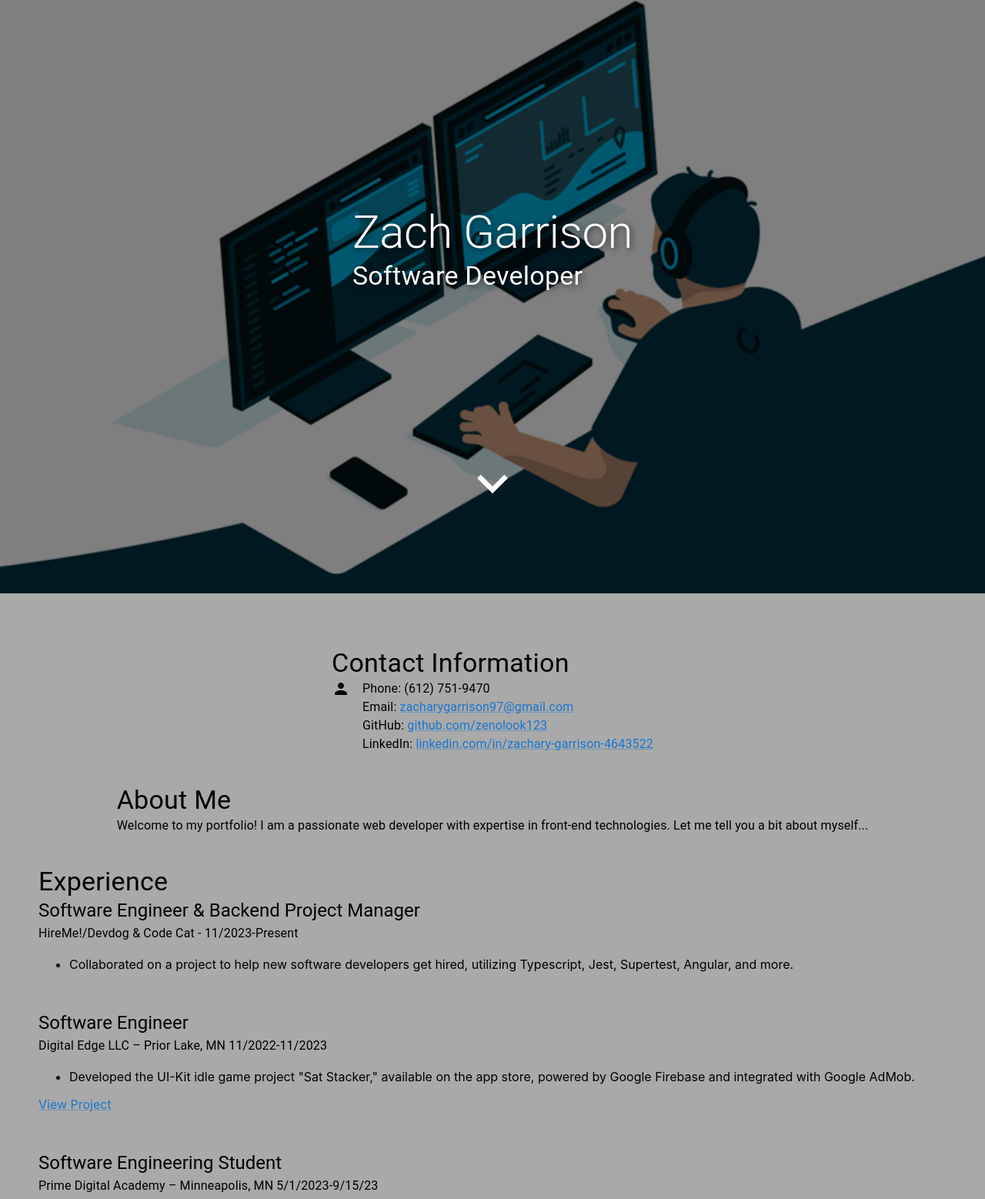
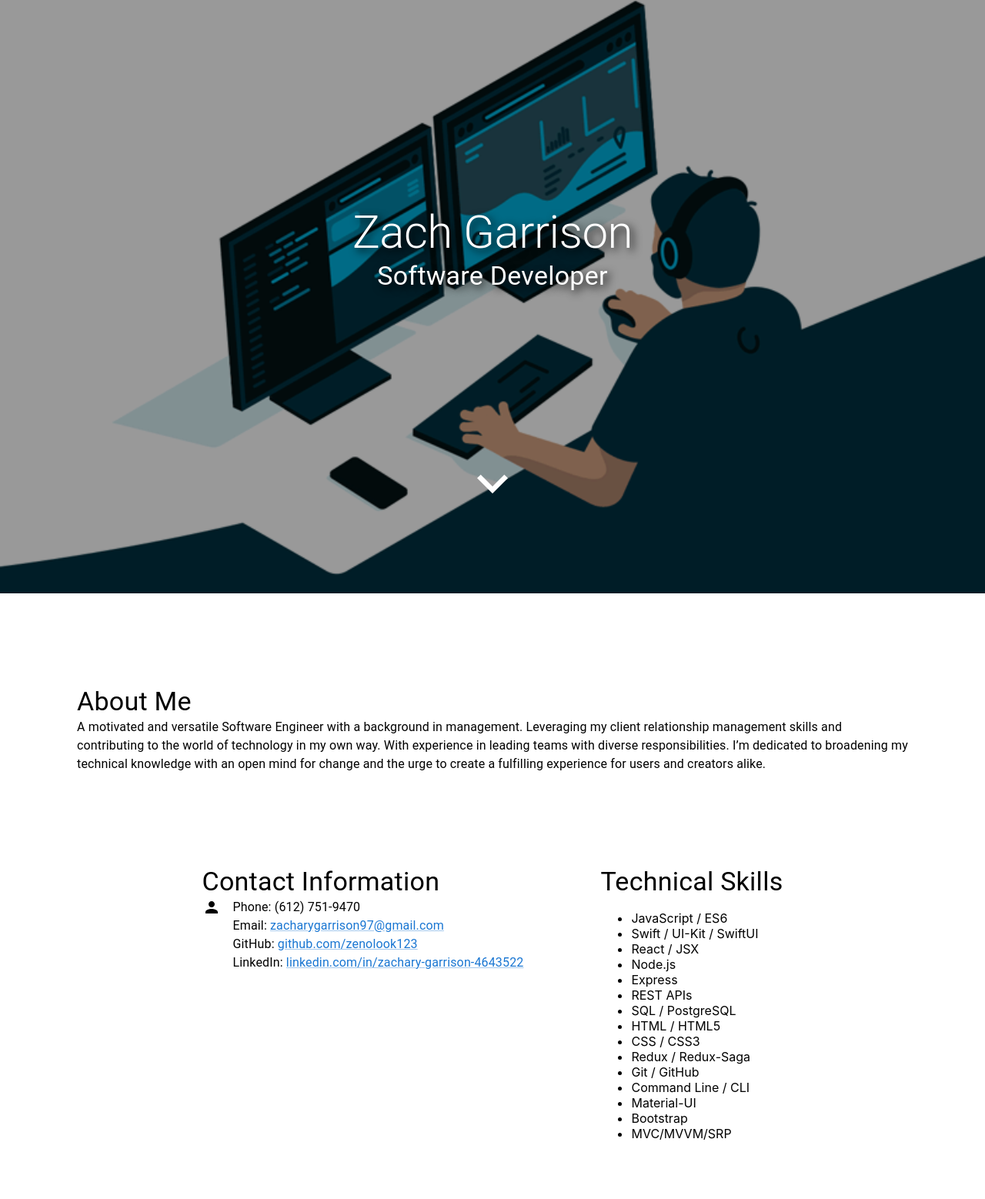
Before and after one commit to zenolook123/Portfolio, a React app: page / in a window 1280 px wide. Shown: the part 29-1587 px from the top of the page at 77% size. Built offline with nearby package versions, Linux system fonts and the light colour scheme.

Commit message:
new layout
changed the layout of the bottom half of the screen, also changed the welcome screen to not have a fade in

```diff
--- a/src/Components/AboutMe/AboutMe.jsx
+++ b/src/Components/AboutMe/AboutMe.jsx
@@ -1,4 +1,4 @@
-import {Typography} from '@mui/material';
+import { Typography } from '@mui/material';
 
 import React, { useEffect } from 'react';
 import { motion, useAnimation } from 'framer-motion';
@@ -27,12 +27,15 @@ const AboutMe = () => {
       }}
     >
       <section className="About">
-<Typography variant="h4" className="App-section-title">About Me</Typography>
-<Typography>
-  Welcome to my portfolio! I am a passionate web developer with expertise in front-end technologies.
-  Let me tell you a bit about myself...
-</Typography>
-</section>
+        <Typography variant="h4" className="App-section-title">About Me</Typography>
+        <Typography>
+          A motivated and versatile Software Engineer with a background in management. Leveraging my client
+          relationship management skills and contributing to the world of technology in my own way. With
+          experience in leading teams with diverse responsibilities. I’m dedicated to broadening my technical
+          knowledge with an open mind for change and the urge to create a fulfilling experience for users and
+          creators alike.
+        </Typography>
+      </section>
     </motion.div>
   );
 };
--- a/src/Components/App/App.css
+++ b/src/Components/App/App.css
@@ -1,21 +1,9 @@
-/* App.css */
 
-.App {
-  display: flex;
-  flex-direction: column;
-  align-items: center;
-  justify-content: center;
-  min-height: 100vh;
-  padding: 50px;
-  box-sizing: border-box;
-}
-
-/* Add spacing between components */
 .App > * {
   margin: 20px 0;
 }
 
-/* Footer styles */
+
 .App-footer {
   margin-top: auto; /* Pushes the footer to the bottom */
   text-align: center; /* Centers the text inside the footer */
@@ -25,7 +13,6 @@
 
 /* Additional global styles for body, etc., can be added here */
 body {
-  background-color: darkgray;
   margin: 0;
   font-family: -apple-system, BlinkMacSystemFont, "Segoe UI", "Roboto", "Oxygen",
     "Ubuntu", "Cantarell", "Fira Sans", "Droid Sans", "Helvetica Neue",
--- a/src/Components/App/App.js
+++ b/src/Components/App/App.js
@@ -18,10 +18,20 @@ function App() {
         exit={{ opacity: 0 }}
         transition={{ duration: 0.5 }}
       >
+        <div style={{ display: 'flex', justifyContent: 'center', padding: '100px' }}>
+          <AboutMe />
+        </div>
+        <div style={{ display: 'flex', justifyContent: 'center' }}>
+          <div style={{marginRight:'100px'}}>
             <ContactInfo />
-          <AboutMe />
+          </div>
+          <div>
+            <TechnicalSkills />
+          </div>
+        </div>
+        <div style={{ display: 'flex', justifyContent: 'center', padding: '100px' }}>
           <Experience />
-          <TechnicalSkills />
+        </div>
         <motion.footer
           className="App-footer"
           initial={{ y: 20, opacity: 0 }}
--- a/src/Components/TechnicalSkills/TechnicalSkills.jsx
+++ b/src/Components/TechnicalSkills/TechnicalSkills.jsx
@@ -34,7 +34,15 @@ const TechnicalSkills = () => {
         <li>Node.js</li>
         <li>Express</li>
         <li>REST APIs</li>
-      {/* Add more skills as needed */}
+        <li>SQL / PostgreSQL</li>
+        <li>HTML / HTML5</li>
+        <li>CSS / CSS3</li>
+        <li>Redux / Redux-Saga</li>
+        <li>Git / GitHub</li>
+        <li>Command Line / CLI</li>
+        <li>Material-UI</li>
+        <li>Bootstrap</li>
+        <li>MVC/MVVM/SRP</li>
     </ul>
   </section>
     </motion.div>
--- a/src/Components/WelcomeScreen/WelcomeScreen.css
+++ b/src/Components/WelcomeScreen/WelcomeScreen.css
@@ -12,14 +12,14 @@
     right: 0;
     bottom: 0;
     left: 0;
-    background: rgba(0, 0, 0, 0.5); /* Overlay color */
-    z-index: 1;
+    background: rgba(0, 0, 0, 0.4); /* Overlay color */
+    z-index: 2;
   }
 
   .welcome-text {
     position: relative;
     z-index: 2;
-    text-shadow: 2px 2px 8px rgba(0, 0, 0, 0.6);
+    text-shadow: 4px 4px 12px rgb(0, 0, 0);
     color: white;
   }
 
--- a/src/Components/WelcomeScreen/WelcomeScreen.jsx
+++ b/src/Components/WelcomeScreen/WelcomeScreen.jsx
@@ -1,7 +1,6 @@
 import React from 'react';
 import { Box, Typography, IconButton } from '@mui/material';
 import KeyboardArrowDownIcon from '@mui/icons-material/KeyboardArrowDown';
-import { motion } from 'framer-motion';
 import './WelcomeScreen.css';
 
 const WelcomeScreen = () => {
@@ -14,18 +13,12 @@ const WelcomeScreen = () => {
 
   return (
     <Box className="welcome-screen" sx={{ height: '100vh', display: 'flex', flexDirection: 'column', justifyContent: 'center', alignItems: 'center' }}>
-      <motion.div
-        initial={{ opacity: 0, scale: 0.8 }}
-        animate={{ opacity: 1, scale: 1 }}
-        transition={{ duration: 2 }}
-      >
         <Typography variant="h2" component="h1" className="welcome-text">
           Zach Garrison
         </Typography>
-        <Typography variant="h4" component="h2" className="welcome-text">
+        <Typography variant="h4" component="h2" className="welcome-text" style={{display:'flex', alignItems:'center', justifyContent:'center'}}>
           Software Developer
         </Typography>
-      </motion.div>
       <IconButton className="IconButton" onClick={handleScroll}>
         <KeyboardArrowDownIcon style={{ fontSize: 80, color:'white' }} />
       </IconButton>
```
Lines whose indentation alone changed are shown as unchanged.
